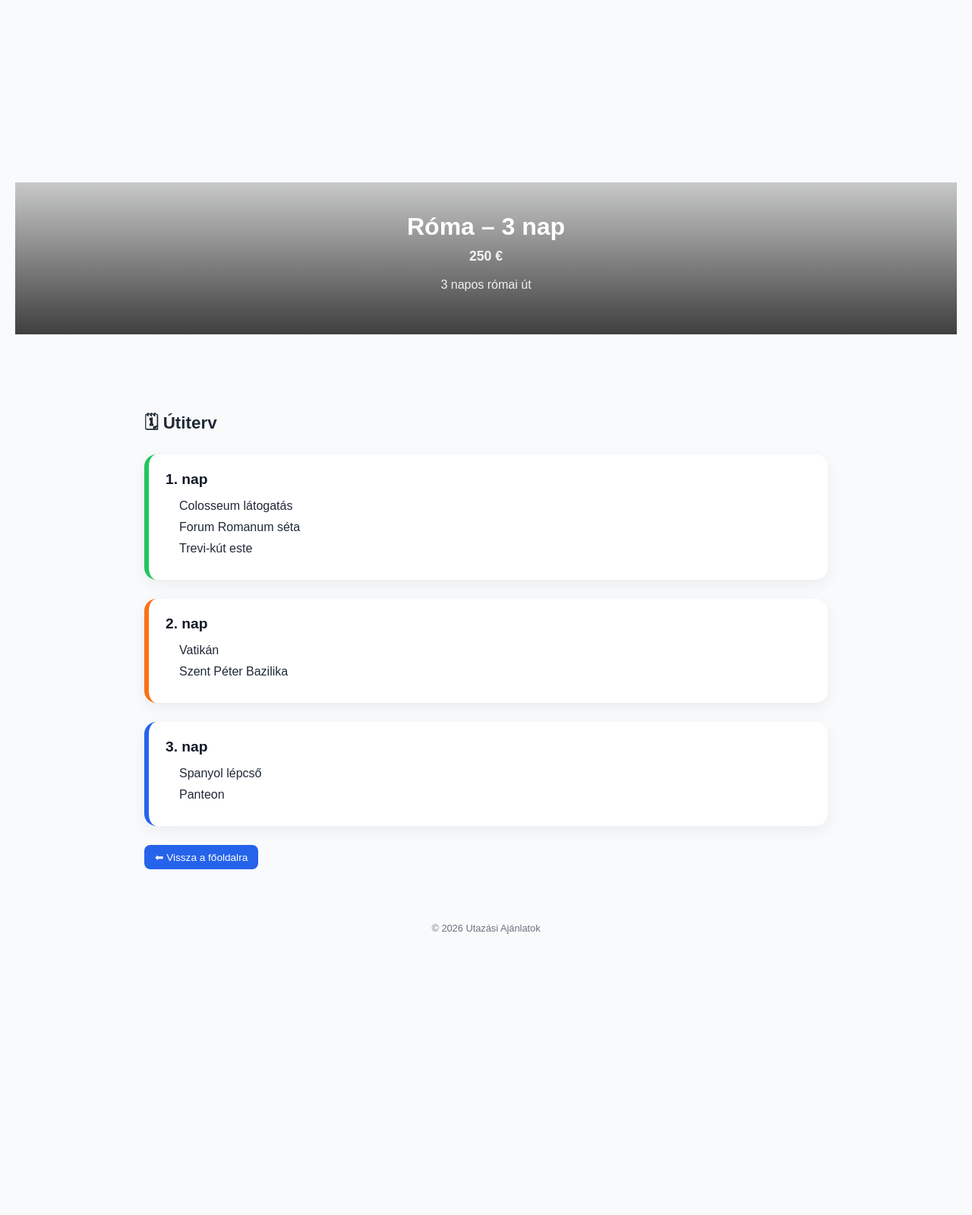
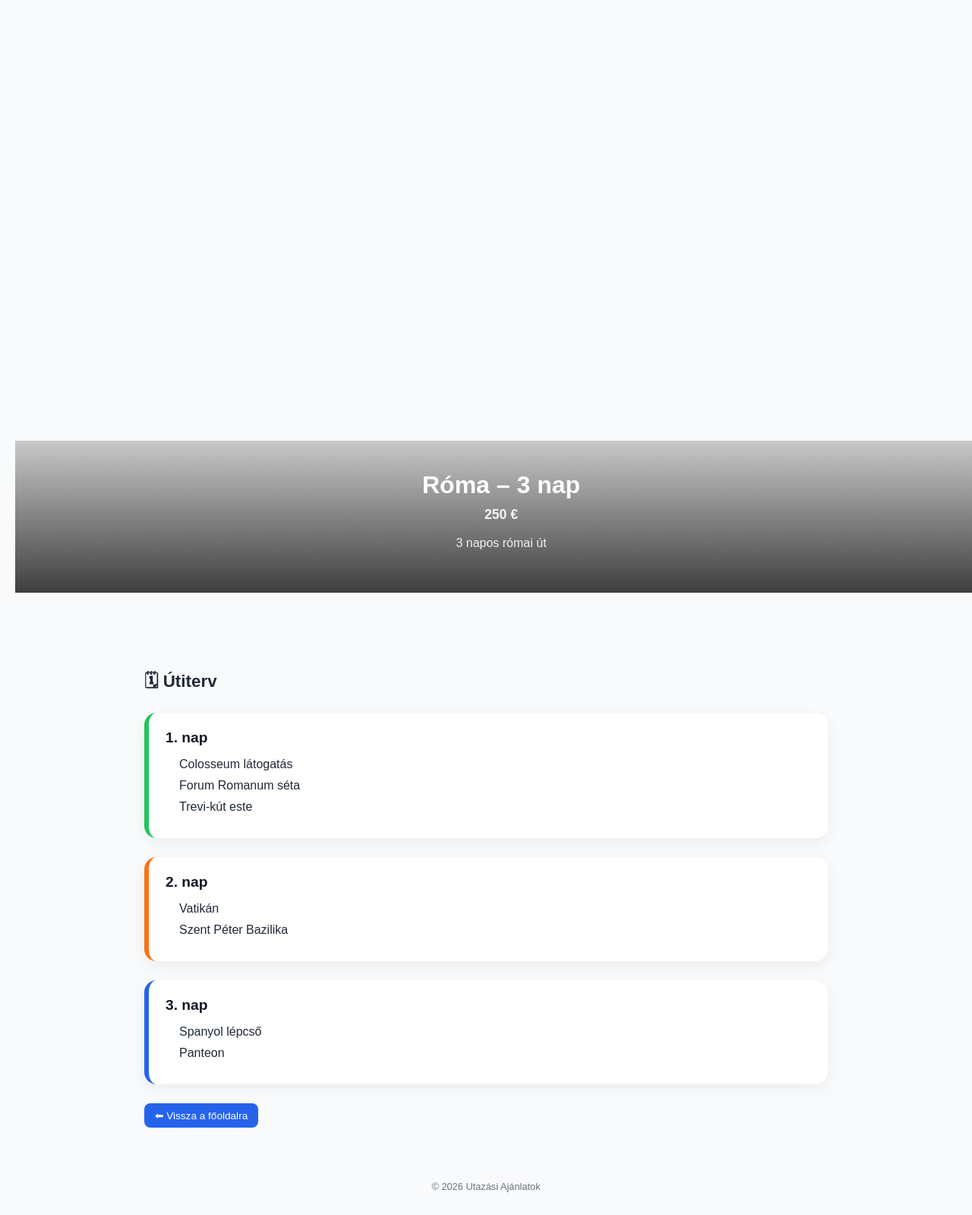
Before and after one commit to Norbi6/travel_site, a Jekyll site: the page built from _offers/rome3.md, in a window 1280 px wide. Shown: the whole page at 76% size. Built offline with Jekyll 4.4.1, drawn with Linux system fonts in a browser that asks for light colours; before the commit the page ends 1259 px from its top, so only the background shows below that.

Commit message:
Update style.css

```diff
--- a/assets/css/style.css
+++ b/assets/css/style.css
@@ -193,14 +193,18 @@ footer {
   font-weight: bold;
   font-size: 1rem;
   }
+
 .offer-hero {
-  height: 380px;
+  width: 100%;
+  aspect-ratio: 16 / 9;
   background-size: cover;
   background-position: center;
+  background-repeat: no-repeat;
   position: relative;
   display: flex;
   align-items: flex-end;
 }
+
 
 .hero-overlay {
   width: 100%;
@@ -219,3 +223,9 @@ footer {
   margin-top: 10px;
   font-size: 1.1rem;
 }
+
+@media (max-width: 640px) {
+  .offer-hero {
+    aspect-ratio: 4 / 3;
+  }
+  }
```
